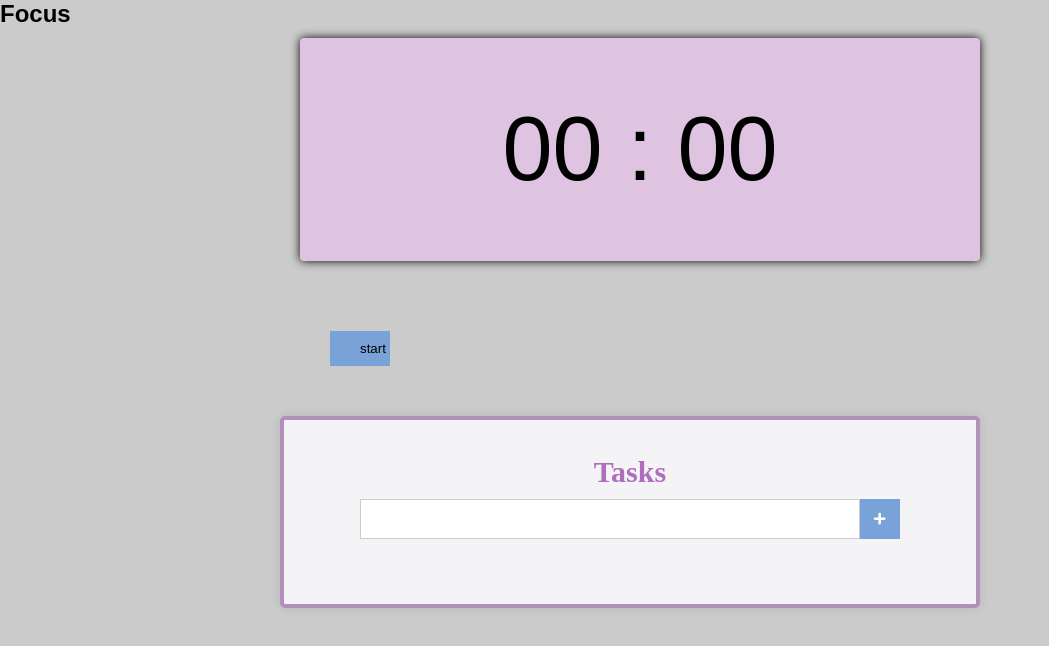
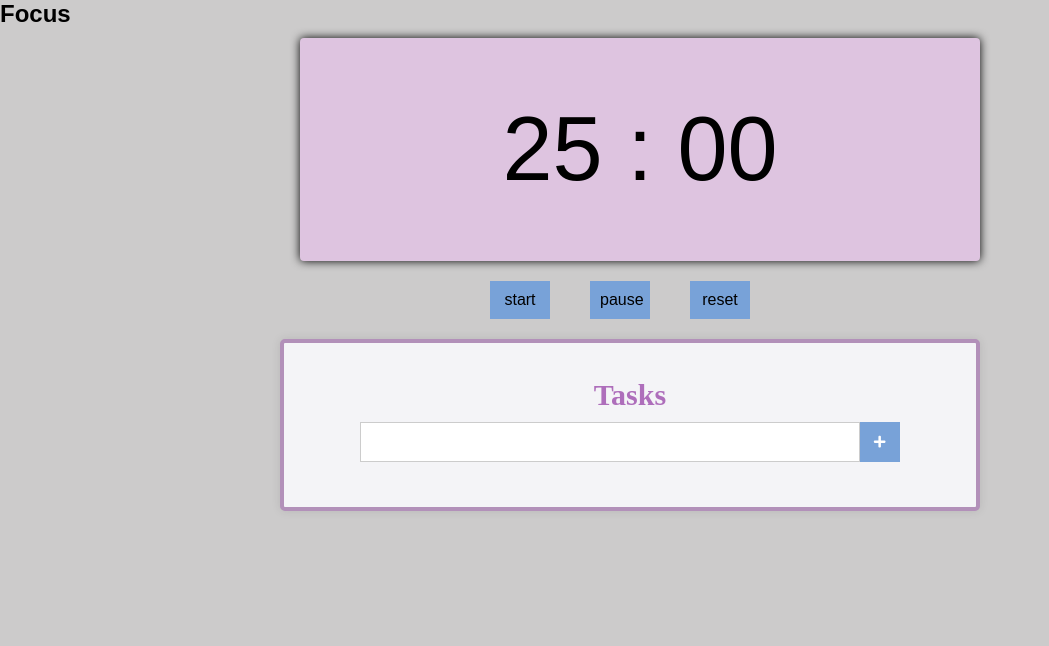
Before and after one commit to mnemosine8/react-pomodoro, a React (Create React App) app: page / in a window 1280 px wide. Shown: the top 646 px of the page, without its empty margins (0-1049 px from the left). Built offline with nearby package versions, Linux system fonts and the light colour scheme.

Commit message:
reset button

```diff
--- a/src/components/Main.js
+++ b/src/components/Main.js
@@ -93,7 +93,7 @@ handleChange = (e) => {
       <div>
       <div className="container">
       <PomodoroTimer
-          defaultPomodoroTimer = {90000}
+          defaultPomodoroTimer = {1500}
           shortRestTime = {300}
           longRestTime={900}
           cycles = {4}
--- a/src/components/PomodoroTimer/index.js
+++ b/src/components/PomodoroTimer/index.js
@@ -6,10 +6,12 @@ import { Timer } from '../Timer';
 import './pomodoroTimer.css';
 import { Button } from '../buttonsTimer';
 
-export default function PomodoroTimer({defaultPomodoroTimer}){
+export default function PomodoroTimer({defaultPomodoroTimer,longRestTime,shortRestTime}){
 const[mainTime,setMainTime] = React.useState(defaultPomodoroTimer);
 const [timeCounting,setTimeCounting] = React.useState(false);
 const [working,setWorking] = React.useState(false);
+const [resting,setResting] = React.useState(false);
+const [long,setLong] = React.useState(false);
 
  useInterval(() => {
        setMainTime(mainTime - 1);
@@ -18,8 +20,34 @@ const [working,setWorking] = React.useState(false);
  );
 const configureWork = () =>{
       setTimeCounting(true);
-      setWorking(working);
+      setResting(false);
+      setWorking(true);
+
 }
+
+const configureRest = () => {
+      setTimeCounting(true);
+      setWorking(false);
+      setResting(true);
+}
+
+
+const configureReset = () =>{
+
+      if(working)
+      {
+            setWorking(false);
+            setTimeCounting(false);
+            setMainTime(defaultPomodoroTimer);}
+
+      else if(long)
+            {
+                  setMainTime(longRestTime)
+            }
+            else setMainTime(shortRestTime)
+}
+
+
 
    return (
          <div className="pomodoro">
@@ -27,7 +55,10 @@ const configureWork = () =>{
                <h2>Focus</h2>
           <Timer mainTime = {mainTime}/></div>
           <div className = "buttonsTimer">
-             <Button text = "start" onClick={()=> configureWork()}></Button></div>
+             <Button text = "start" onClick={()=> configureWork()}></Button>
+             <Button text = "pause" onClick={()=> setTimeCounting(false)}></Button>
+             <Button text = "reset" onClick={()=> configureReset()}></Button>
+         </div>
          </div>
 
 
--- a/src/components/PomodoroTimer/pomodoroTimer.css
+++ b/src/components/PomodoroTimer/pomodoroTimer.css
@@ -3,7 +3,7 @@
  .timer
  {
     background-color: rgb(222, 196, 224);
-    margin: 55px 300px 0px;
+    margin: 50px 300px 0px;
     padding: 60px;
     border-radius: 4px;
     box-shadow: 0 0 10px;
@@ -14,28 +14,32 @@
     margin-top:10px;
  }
 
- .timer h2
+ .h2
  {
-     font-size: 20px;
+     font-size: 100px;
      text-align: center;
-     margin-top: 0px;
+     margin-top: 10px;
  }
 
  .buttonsTimer
 {
 
-    padding: 30px;
-    margin-left: 300px;
+
+    margin-left: 450px;
     max-width: 300px;
-    margin-top:40px;
+    margin-top:5px;
 }
 
 .buttonsTimer Button
 {
-    width:30px;
+    width:60px;
     background-color:  rgb(120, 162, 216);
     cursor:pointer;
     border: none;
-    padding:10px 30px;
+    padding:10px;
     text-align: center;
+    margin-left: 40px;
+    margin-top: 15px;
+    font-size: medium;
+
 }
--- a/src/components/Tasks/Tasks.css
+++ b/src/components/Tasks/Tasks.css
@@ -1,6 +1,6 @@
 .tasks{
 
-  margin-top:30px;
+  margin-top:10px;
 
 
 }
--- a/src/components/buttonsTimer/buttonsTimer.css
+++ /dev/null
@@ -1,18 +0,0 @@
-.buttonsTimer
-{
-
-    padding: 30px;
-    margin-left: 300px;
-    max-width: 300px;
-    margin-top:40px;
-}
-
-.buttonsTimer Button
-{
-    width:30px;
-    background-color:  rgb(120, 162, 216);
-    cursor:pointer;
-    border: none;
-    padding:10px 30px;
-    text-align: center;
-}
--- a/src/components/buttonsTimer/index.js
+++ b/src/components/buttonsTimer/index.js
@@ -1,6 +1,6 @@
 import React from "react";
 import propTypes from "prop-types";
-import './buttonsTimer.css'
+
 
 export function Button(props)
 {
```
